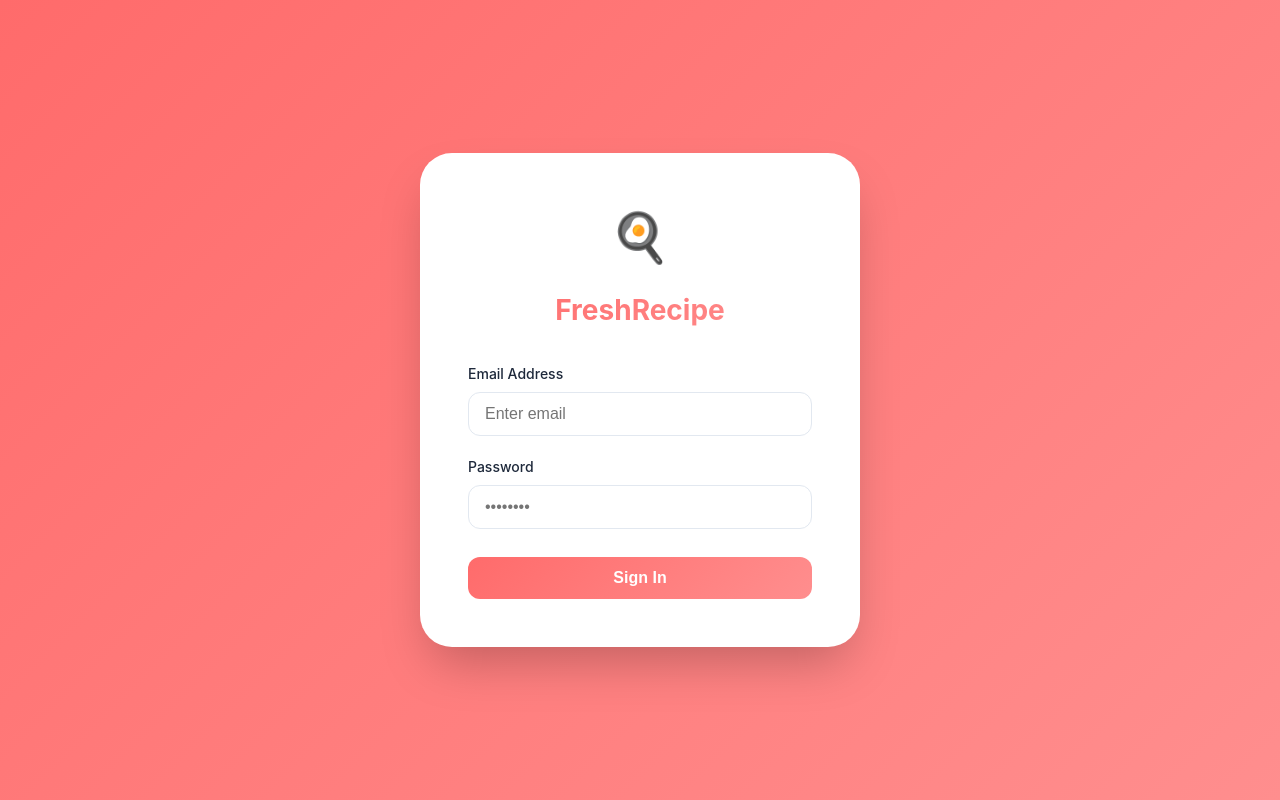
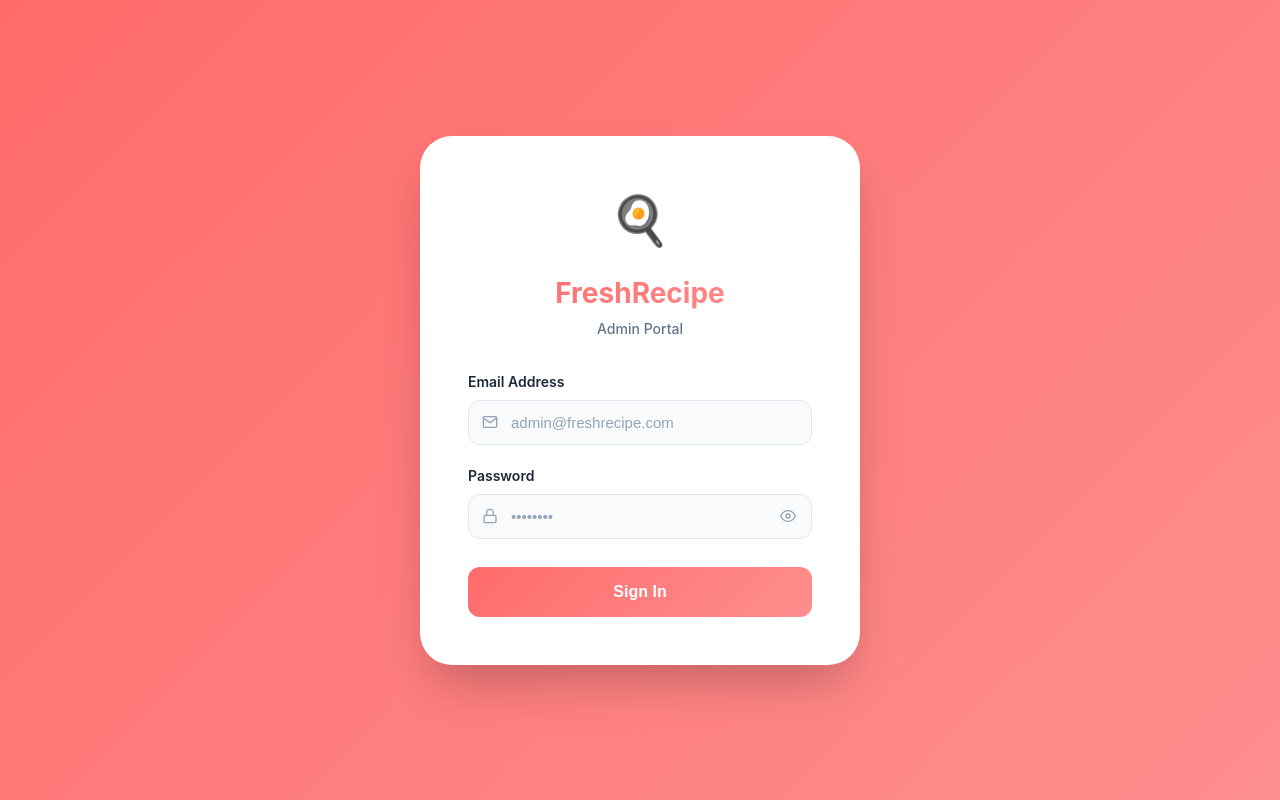
Before and after one commit to TencV-tys/freshrecipeAdmin, a React (Vite) app: page /login in a window 1280 px wide. Built offline with nearby package versions, Linux system fonts and the light colour scheme; no server answers.

Commit message:
aded fixed admin login

```diff
--- a/src/pages/AdminLogin.jsx
+++ b/src/pages/AdminLogin.jsx
@@ -1,25 +1,53 @@
-import React, { useState } from 'react';
+import React, { useState, useEffect } from 'react';
 import { useNavigate } from 'react-router-dom';
 import { useAuth } from '../context/AuthContext';
 import styles from '../styles/AdminLogin.module.css';
 
+// ========================
+// TOAST NOTIFICATION
+// ========================
+const Toast = ({ type, message, onClose }) => {
+  useEffect(() => {
+    const t = setTimeout(onClose, 3500);
+    return () => clearTimeout(t);
+  }, [onClose]);
+
+  return (
+    <div className={`${styles.toast} ${styles[`toast${type}`]}`}>
+      <span className={styles.toastIcon}>
+        {type === 'Success' ? '✅' : '❌'}
+      </span>
+      <span className={styles.toastMessage}>{message}</span>
+      <button className={styles.toastClose} onClick={onClose}>×</button>
+    </div>
+  );
+};
+
+// ========================
+// MAIN COMPONENT
+// ========================
 const AdminLogin = () => {
   const [email, setEmail] = useState('');
   const [password, setPassword] = useState('');
-  const [error, setError] = useState('');
+  const [showPassword, setShowPassword] = useState(false);
   const [loading, setLoading] = useState(false);
+  const [toast, setToast] = useState(null); // { type: 'Success'|'Error', message }
   const { login } = useAuth();
   const navigate = useNavigate();
 
+  const showToast = (type, message) => setToast({ type, message });
+  const closeToast = () => setToast(null);
+
   const handleSubmit = async (e) => {
     e.preventDefault();
-    setError('');
     setLoading(true);
     try {
       await login(email, password);
-      navigate('/admin/dashboard');
+      showToast('Success', 'Logged in successfully! Redirecting…');
+      setTimeout(() => navigate('/admin/dashboard'), 1500);
     } catch (err) {
-      setError(err.response?.data?.message || 'Login failed');
+      const msg = err.response?.data?.message || 'Invalid email or password.';
+      showToast('Error', msg);
     } finally {
       setLoading(false);
     }
@@ -27,35 +55,85 @@ const AdminLogin = () => {
 
   return (
     <div className={styles.container}>
+      {toast && <Toast type={toast.type} message={toast.message} onClose={closeToast} />}
+
       <div className={styles.card}>
         <div className={styles.header}>
           <div className={styles.logo}>🍳</div>
           <h1>FreshRecipe</h1>
+          <p>Admin Portal</p>
         </div>
+
         <form onSubmit={handleSubmit} className={styles.form}>
-          {error && <div className={styles.error}>{error}</div>}
+          {/* Email */}
           <div className={styles.inputGroup}>
             <label>Email Address</label>
+            <div className={styles.inputWrap}>
+              <span className={styles.inputIcon}>
+                <svg width="16" height="16" viewBox="0 0 24 24" fill="none" stroke="currentColor" strokeWidth="2" strokeLinecap="round" strokeLinejoin="round">
+                  <path d="M4 4h16c1.1 0 2 .9 2 2v12c0 1.1-.9 2-2 2H4c-1.1 0-2-.9-2-2V6c0-1.1.9-2 2-2z"/>
+                  <polyline points="22,6 12,13 2,6"/>
+                </svg>
+              </span>
               <input
                 type="email"
                 value={email}
                 onChange={(e) => setEmail(e.target.value)}
-              placeholder="Enter email"
+                placeholder="admin@freshrecipe.com"
                 required
+                autoComplete="email"
               />
             </div>
+          </div>
+
+          {/* Password */}
           <div className={styles.inputGroup}>
             <label>Password</label>
+            <div className={styles.inputWrap}>
+              <span className={styles.inputIcon}>
+                <svg width="16" height="16" viewBox="0 0 24 24" fill="none" stroke="currentColor" strokeWidth="2" strokeLinecap="round" strokeLinejoin="round">
+                  <rect x="3" y="11" width="18" height="11" rx="2" ry="2"/>
+                  <path d="M7 11V7a5 5 0 0 1 10 0v4"/>
+                </svg>
+              </span>
               <input
-              type="password"
+                type={showPassword ? 'text' : 'password'}
                 value={password}
                 onChange={(e) => setPassword(e.target.value)}
                 placeholder="••••••••"
                 required
+                autoComplete="current-password"
               />
+              <button
+                type="button"
+                className={styles.eyeBtn}
+                onClick={() => setShowPassword((v) => !v)}
+                aria-label={showPassword ? 'Hide password' : 'Show password'}
+              >
+                {showPassword ? (
+                  // Eye-off
+                  <svg width="16" height="16" viewBox="0 0 24 24" fill="none" stroke="currentColor" strokeWidth="2" strokeLinecap="round" strokeLinejoin="round">
+                    <path d="M17.94 17.94A10.07 10.07 0 0 1 12 20c-7 0-11-8-11-8a18.45 18.45 0 0 1 5.06-5.94"/>
+                    <path d="M9.9 4.24A9.12 9.12 0 0 1 12 4c7 0 11 8 11 8a18.5 18.5 0 0 1-2.16 3.19"/>
+                    <line x1="1" y1="1" x2="23" y2="23"/>
+                  </svg>
+                ) : (
+                  // Eye
+                  <svg width="16" height="16" viewBox="0 0 24 24" fill="none" stroke="currentColor" strokeWidth="2" strokeLinecap="round" strokeLinejoin="round">
+                    <path d="M1 12s4-8 11-8 11 8 11 8-4 8-11 8-11-8-11-8z"/>
+                    <circle cx="12" cy="12" r="3"/>
+                  </svg>
+                )}
+              </button>
             </div>
-          <button type="submit" disabled={loading}>
-            {loading ? 'Signing in...' : 'Sign In'}
+          </div>
+
+          <button type="submit" className={styles.submitBtn} disabled={loading}>
+            {loading ? (
+              <span className={styles.spinner} />
+            ) : (
+              'Sign In'
+            )}
           </button>
         </form>
       </div>
--- a/src/styles/AdminLogin.module.css
+++ b/src/styles/AdminLogin.module.css
@@ -18,16 +18,11 @@
 }
 
 @keyframes fadeInUp {
-  from {
-    opacity: 0;
-    transform: translateY(20px);
-  }
-  to {
-    opacity: 1;
-    transform: translateY(0);
-  }
+  from { opacity: 0; transform: translateY(20px); }
+  to   { opacity: 1; transform: translateY(0); }
 }
 
+/* Header */
 .header {
   text-align: center;
   margin-bottom: 32px;
@@ -45,14 +40,16 @@
   background-clip: text;
   -webkit-background-clip: text;
   color: transparent;
-  margin-bottom: 8px;
+  margin-bottom: 4px;
 }
 
 .header p {
   color: #64748b;
   font-size: 14px;
+  font-weight: 500;
 }
 
+/* Form */
 .form {
   display: flex;
   flex-direction: column;
@@ -67,53 +64,180 @@
 
 .inputGroup label {
   font-size: 14px;
-  font-weight: 500;
+  font-weight: 600;
   color: #1e293b;
 }
 
-.inputGroup input {
-  padding: 12px 16px;
-  border: 1px solid #e2e8f0;
-  border-radius: 12px;
-  font-size: 16px;
-  transition: all 0.2s;
+/* Input wrapper — holds icon + input + eye button */
+.inputWrap {
+  position: relative;
+  display: flex;
+  align-items: center;
 }
 
-.inputGroup input:focus {
+/* Left icon */
+.inputIcon {
+  position: absolute;
+  left: 14px;
+  display: flex;
+  align-items: center;
+  color: #94a3b8;
+  pointer-events: none;
+  z-index: 1;
+}
+
+.inputWrap input {
+  width: 100%;
+  padding: 13px 44px 13px 42px; /* space for left icon + right eye btn */
+  border: 1.5px solid #e2e8f0;
+  border-radius: 12px;
+  font-size: 15px;
+  background: #f8fafc;
+  color: #1e293b;
+  transition: border-color 0.2s, box-shadow 0.2s, background 0.2s;
+}
+
+.inputWrap input::placeholder {
+  color: #94a3b8;
+}
+
+.inputWrap input:focus {
   outline: none;
   border-color: #ff6b6b;
-  box-shadow: 0 0 0 3px rgba(255, 107, 107, 0.1);
+  background: #ffffff;
+  box-shadow: 0 0 0 3px rgba(255, 107, 107, 0.12);
 }
 
-.form button {
+/* Eye toggle button */
+.eyeBtn {
+  position: absolute;
+  right: 12px;
+  background: none;
+  border: none;
+  cursor: pointer;
+  display: flex;
+  align-items: center;
+  padding: 4px;
+  border-radius: 6px;
+  color: #94a3b8;
+  transition: color 0.2s, background 0.2s;
+  z-index: 1;
+}
+
+.eyeBtn:hover {
+  color: #ff6b6b;
+  background: rgba(255, 107, 107, 0.08);
+}
+
+/* Submit button */
+.submitBtn {
   background: linear-gradient(135deg, #ff6b6b 0%, #ff8e8e 100%);
   color: white;
   border: none;
-  padding: 12px;
+  padding: 14px;
   border-radius: 12px;
   font-size: 16px;
   font-weight: 600;
   cursor: pointer;
-  transition: all 0.2s;
+  transition: transform 0.2s, box-shadow 0.2s, opacity 0.2s;
   margin-top: 8px;
+  display: flex;
+  align-items: center;
+  justify-content: center;
+  min-height: 50px;
 }
 
-.form button:hover {
+.submitBtn:hover:not(:disabled) {
   transform: translateY(-1px);
-  box-shadow: 0 4px 12px rgba(255, 107, 107, 0.3);
+  box-shadow: 0 6px 20px rgba(255, 107, 107, 0.35);
 }
 
-.form button:disabled {
-  opacity: 0.6;
+.submitBtn:disabled {
+  opacity: 0.65;
   cursor: not-allowed;
   transform: none;
 }
 
-.error {
-  background: #fef2f2;
-  color: #ef4444;
-  padding: 12px;
-  border-radius: 12px;
+/* Loading spinner inside button */
+.spinner {
+  width: 20px;
+  height: 20px;
+  border: 2.5px solid rgba(255, 255, 255, 0.4);
+  border-top-color: #ffffff;
+  border-radius: 50%;
+  animation: spin 0.7s linear infinite;
+  display: inline-block;
+}
+
+@keyframes spin {
+  to { transform: rotate(360deg); }
+}
+
+/* ========================
+   TOAST NOTIFICATION
+======================== */
+.toast {
+  position: fixed;
+  top: 24px;
+  left: 50%;
+  transform: translateX(-50%);
+  z-index: 9999;
+  display: flex;
+  align-items: center;
+  gap: 12px;
+  padding: 14px 20px;
+  border-radius: 14px;
+  min-width: 300px;
+  max-width: 420px;
+  box-shadow: 0 12px 40px rgba(0, 0, 0, 0.18);
+  animation: toastIn 0.3s cubic-bezier(0.34, 1.56, 0.64, 1);
   font-size: 14px;
-  text-align: center;
+  font-weight: 500;
 }
+
+@keyframes toastIn {
+  from { opacity: 0; transform: translateX(-50%) translateY(-16px) scale(0.95); }
+  to   { opacity: 1; transform: translateX(-50%) translateY(0)    scale(1); }
+}
+
+.toastSuccess {
+  background: #ffffff;
+  border: 1.5px solid #d1fae5;
+  color: #065f46;
+  box-shadow: 0 12px 40px rgba(16, 185, 129, 0.15);
+}
+
+.toastError {
+  background: #ffffff;
+  border: 1.5px solid #fecaca;
+  color: #991b1b;
+  box-shadow: 0 12px 40px rgba(239, 68, 68, 0.15);
+}
+
+.toastIcon {
+  font-size: 18px;
+  flex-shrink: 0;
+}
+
+.toastMessage {
+  flex: 1;
+  line-height: 1.4;
+}
+
+.toastClose {
+  background: none;
+  border: none;
+  cursor: pointer;
+  font-size: 18px;
+  line-height: 1;
+  padding: 2px 4px;
+  border-radius: 6px;
+  color: inherit;
+  opacity: 0.6;
+  transition: opacity 0.2s;
+  flex-shrink: 0;
+}
+
+.toastClose:hover {
+  opacity: 1;
+}
```
Lines whose indentation alone changed are shown as unchanged.
